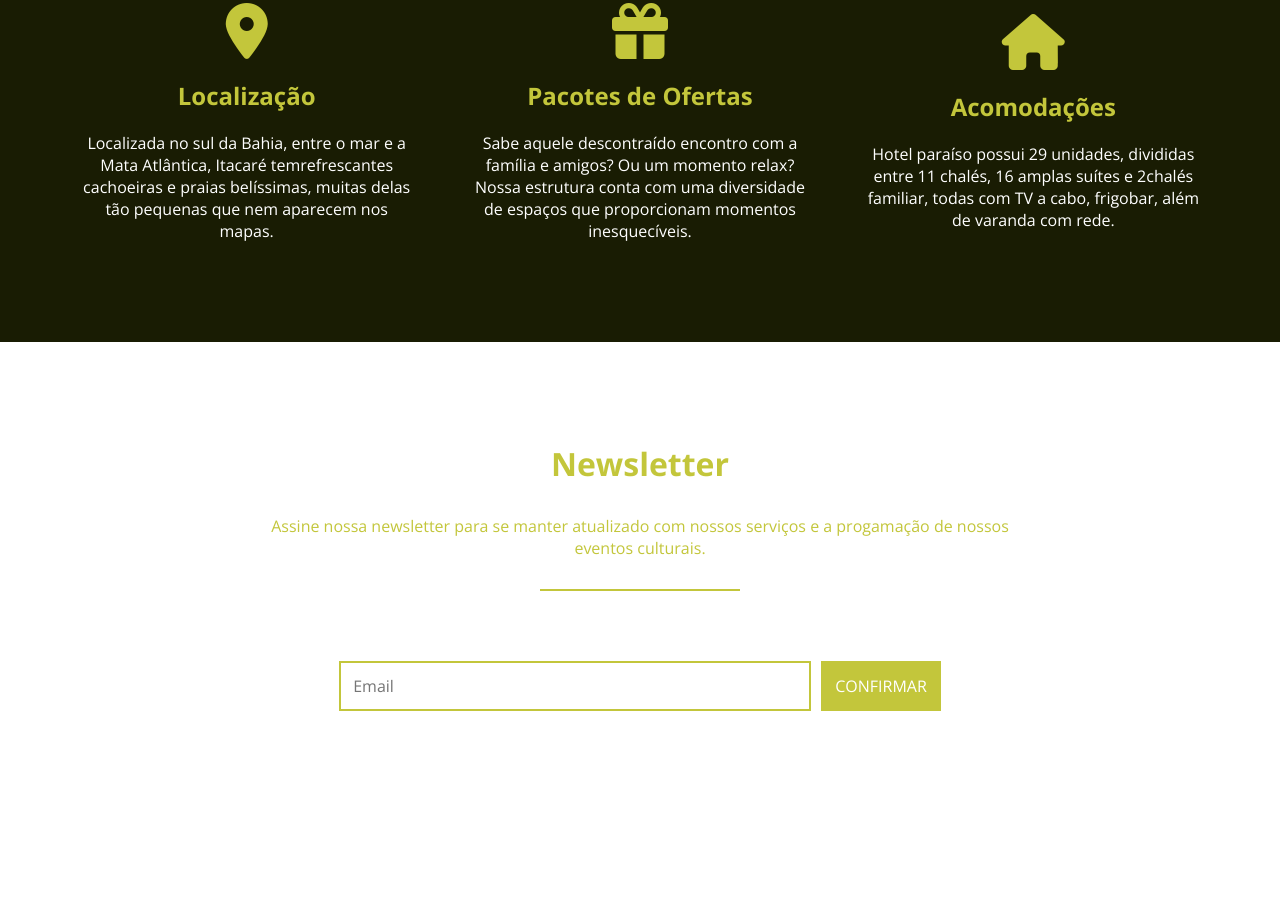
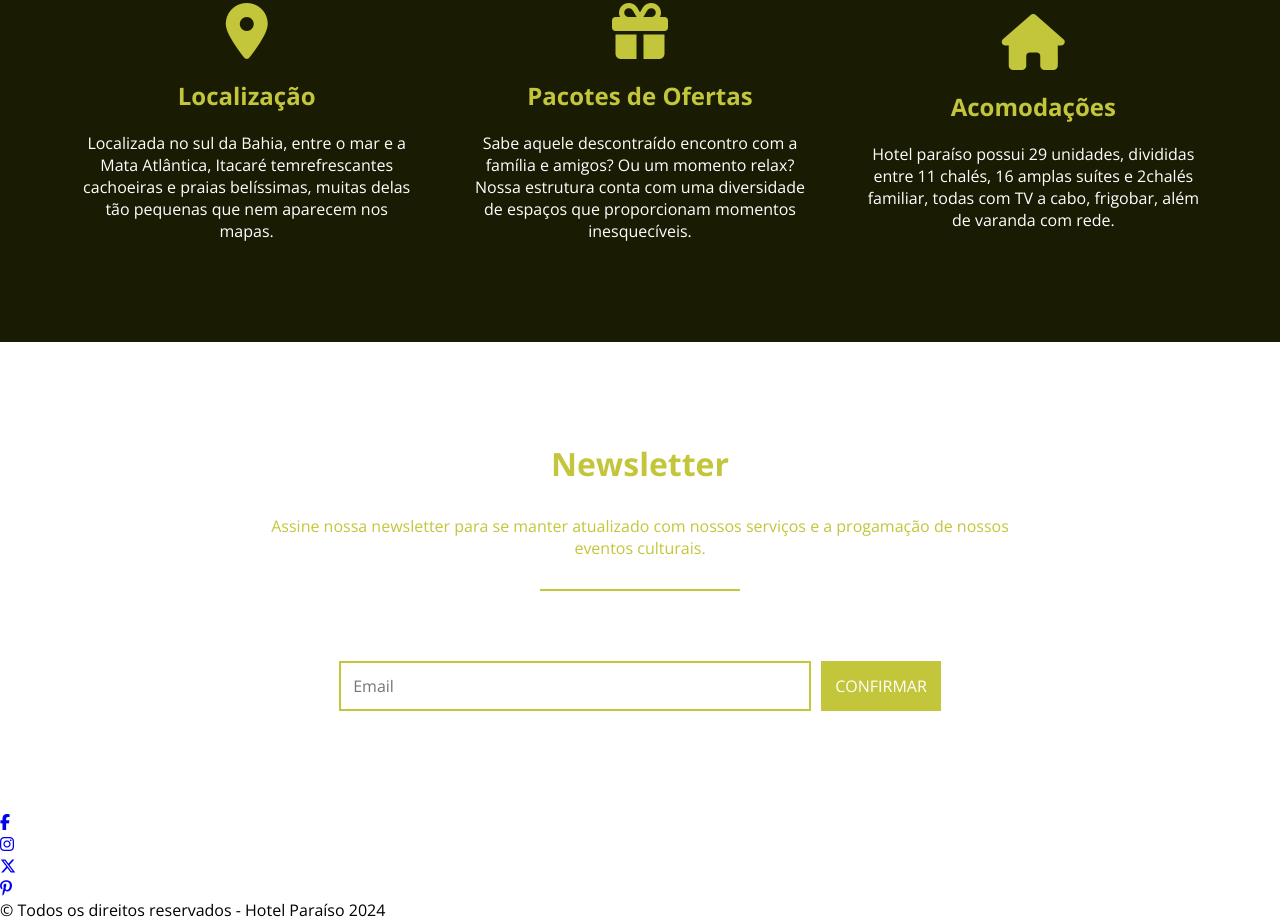
Before and after one commit to allangdasilva/projeto-site-hotel, a plain HTML site: page index.html in a window 1280 px wide. Shown: the part 2235-3156 px from the top of the page. Before the commit the page ends 3046 px from the top, so only its background shows below. Drawn offline with nearby package versions, Linux system fonts and the light colour scheme.

Commit message:
Criação do footer no HTML

```diff
--- a/index.html
+++ b/index.html
@@ -69,6 +69,15 @@
             </form>
         </section>
     </main>
+    <footer>
+        <ul class="grid">
+            <li><a href="#"><i class="fa-brands fa-facebook-f"></i></a></li>
+            <li><a href="#"><i class="fa-brands fa-instagram"></i></a></li>
+            <li><a href="#"><i class="fa-brands fa-x-twitter"></i></a></li>
+            <li><a href="#"><i class="fa-brands fa-pinterest-p"></i></a></li>
+        </ul>
+        <p>&#169; Todos os direitos reservados - Hotel Paraíso 2024</p>
+    </footer>
     <script src="https://kit.fontawesome.com/c0a77e3bb7.js" crossorigin="anonymous"></script>
 </body>
 </html>
```
